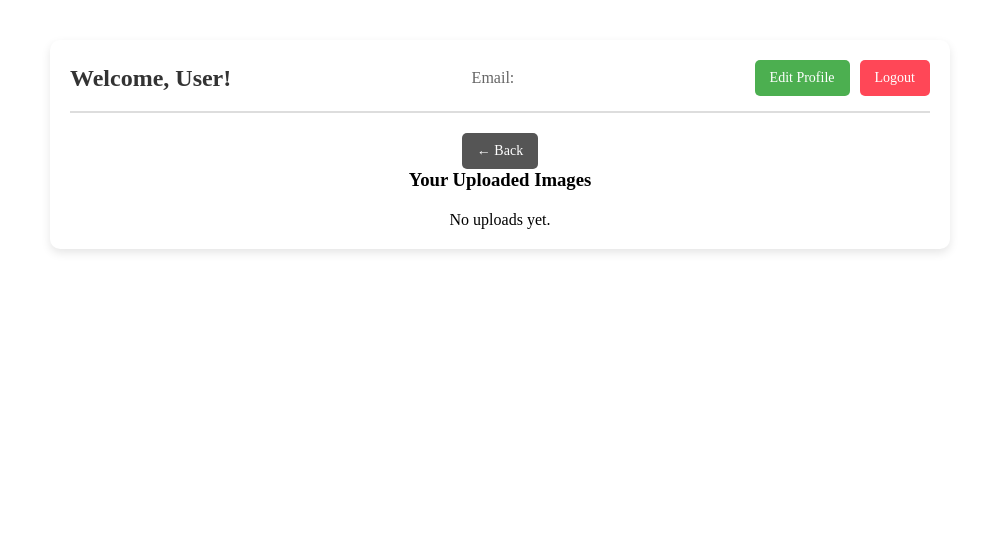
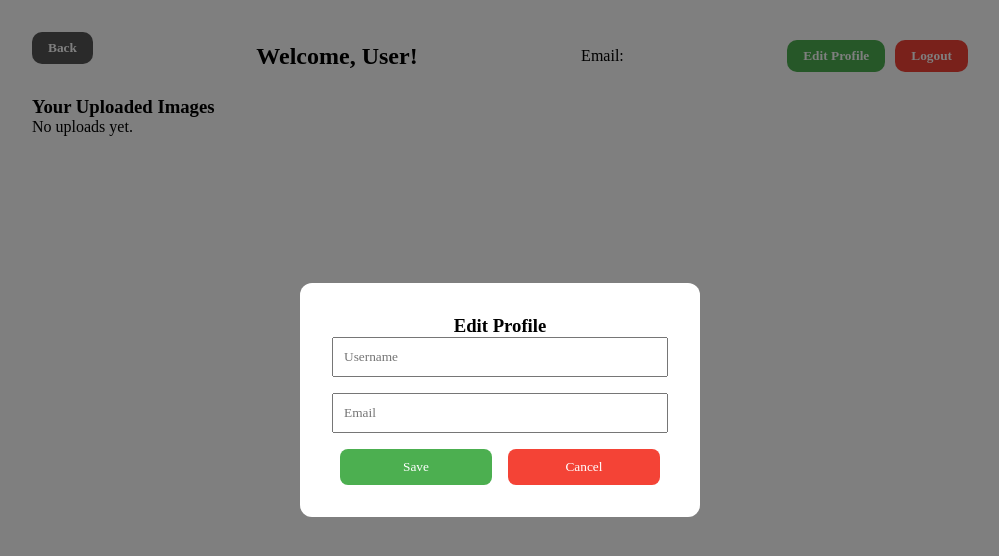
Before and after one commit to GeethapriyanS/Pictoria-Image-finder, a React (Vite) app in the folder Pictoria_Frontend/: page /profile in a window 1280 px wide. Both pictures are taken after a click on the button "Edit Profile". Shown: the top 556 px of the page, without its empty margins (140-1139 px from the left). Built offline with nearby package versions, Linux system fonts and the light colour scheme.

Commit message:
changes added

```diff
--- a/Pictoria_Frontend/src/components/Home3.jsx
+++ b/Pictoria_Frontend/src/components/Home3.jsx
@@ -62,7 +62,7 @@ const fetchImages = async (query, newPage = 1) => {
 
         unsplashImages = unsplashResponse.data.results.map((img) => ({
           id: img.id,
-          imageUrl: img.urls.small, // Unsplash image URL
+          imageUrl: img.urls.small,
           title: img.alt_description || "Untitled",
           isUserUpload: false,
         }));
@@ -144,7 +144,7 @@ const fetchImages = async (query, newPage = 1) => {
           value={searchTerm}
           onChange={(e) => setSearchTerm(e.target.value)}
         />
-        <button onClick={handleSearch}><img src={searchIcon} alt="search" /></button>
+        <button type="submit" onClick={handleSearch}><img src={searchIcon} alt="search" /></button>
       </div>
 
       {loading ? <p>Loading...</p> : (
--- a/Pictoria_Frontend/src/components/Profile.jsx
+++ b/Pictoria_Frontend/src/components/Profile.jsx
@@ -1,13 +1,15 @@
 import React, { useEffect, useState } from "react";
 import axios from "axios";
+import "../css/Profile.css";
 import { Link, useNavigate } from "react-router-dom";
-import "../css/Profile.css";
 
 const Profile = () => {
   const [userImages, setUserImages] = useState([]);
   const [userInfo, setUserInfo] = useState({});
+  const [isEditing, setIsEditing] = useState(false);
+  const [editedInfo, setEditedInfo] = useState({ username: "", email: "" });
+
   const navigate = useNavigate();
-
   const userId = localStorage.getItem("userId");
 
   useEffect(() => {
@@ -32,37 +34,83 @@ const Profile = () => {
     navigate("/login");
   };
 
+  const handleEditProfile = () => {
+    setEditedInfo({ username: userInfo.username, email: userInfo.email });
+    setIsEditing(true);
+  };
+
+  const handleSaveProfile = async () => {
+    try {
+      await axios.put(`http://localhost:5000/user/update/${userId}`, editedInfo);
+      setUserInfo(editedInfo);
+      setIsEditing(false);
+    } catch (error) {
+      console.error("Error updating profile:", error);
+    }
+  };
+
+  const handleDeleteImage = async (imageId) => {
+    try {
+      await axios.delete(`http://localhost:5000/user/image/${imageId}`);
+      setUserImages((prev) => prev.filter((img) => img._id !== imageId));
+    } catch (error) {
+      console.error("Error deleting image:", error);
+    }
+  };
+
   return (
     <div className="profile-container">
-      {/* Header */}
       <div className="profile-header">
+      <button className="back-btn" onClick={() => navigate("/home3")}>Back</button>
         <h2>Welcome, {userInfo.username || "User"}!</h2>
         <p>Email: {userInfo.email}</p>
-        <div>
-          <button className="edit-profile-btn">Edit Profile</button>
-          <button className="logout-btn" onClick={handleLogout}>Logout</button>
+        <div className="profile-actions">
+          <button onClick={handleEditProfile} className="edit-btn">Edit Profile</button>
+          <button onClick={handleLogout} className="logout-btn">Logout</button>
         </div>
       </div>
 
-      {/* Back Button */}
-      <button className="back-btn" onClick={() => navigate(-1)}>← Back</button>
+
 
       <h3>Your Uploaded Images</h3>
-
-      {/* Image Grid */}
       <div className="user-image-grid">
         {userImages.length > 0 ? (
           userImages.map((img) => (
             <div key={img._id} className="user-image-card">
               <img src={img.imageUrl} alt={img.title} />
-              <p>{img.title}</p>
-              <span className="edit-icon"></span>
+              <div className="image-footer">
+                <p>{img.title}</p>
+                <button onClick={() => handleDeleteImage(img._id)} className="delete-btn">Delete</button>
+              </div>
             </div>
           ))
         ) : (
           <p>No uploads yet.</p>
         )}
       </div>
+
+      {/* Modal for Editing Profile */}
+      {isEditing && (
+        <div className="modal">
+          <div className="modal-content">
+            <h3>Edit Profile</h3>
+            <input
+              type="text"
+              value={editedInfo.username}
+              onChange={(e) => setEditedInfo({ ...editedInfo, username: e.target.value })}
+              placeholder="Username"
+            />
+            <input
+              type="email"
+              value={editedInfo.email}
+              onChange={(e) => setEditedInfo({ ...editedInfo, email: e.target.value })}
+              placeholder="Email"
+            />
+            <button onClick={handleSaveProfile} className="save-btn">Save</button>
+            <button onClick={() => setIsEditing(false)} className="cancel-btn">Cancel</button>
+          </div>
+        </div>
+      )}
     </div>
   );
 };
--- a/Pictoria_Frontend/src/css/Profile.css
+++ b/Pictoria_Frontend/src/css/Profile.css
@@ -1,116 +1,124 @@
 .profile-container {
-    max-width: 900px;
-    margin: 40px auto;
-    padding: 20px;
-    background: #fff;
-    box-shadow: 0 4px 10px rgba(0, 0, 0, 0.1);
-    border-radius: 10px;
-    text-align: center;
+  padding: 2rem;
+  max-width: 1000px;
+  margin: 0 auto;
 }
 
 .profile-header {
   display: flex;
+  justify-content: space-between;
   align-items: center;
-    justify-content: space-between;
-    border-bottom: 2px solid #ddd;
-    padding-bottom: 15px;
-    margin-bottom: 20px;
+  margin-bottom: 1rem;
 }
 
-  .profile-header h2 {
-    font-size: 24px;
-    color: #333;
+.profile-actions {
+  display: flex;
+  gap: 10px;
 }
 
-  .profile-header p {
-    font-size: 16px;
-    color: #666;
+.edit-btn, .logout-btn, .back-btn {
+  padding: 8px 16px;
+  border: none;
+  border-radius: 10px;
+  font-weight: bold;
+  cursor: pointer;
 }
 
-  .logout-btn,
-  .edit-profile-btn,
-  .back-btn {
-    padding: 10px 15px;
-    font-size: 14px;
-    border: none;
-    border-radius: 5px;
-    cursor: pointer;
-    transition: 0.3s;
+.edit-btn {
+  background-color: #4CAF50;
+  color: white;
 }
 
 .logout-btn {
-    background: #ff4757;
+  background-color: #F44336;
   color: white;
 }
 
-  .logout-btn:hover {
-    background: #e84118;
-  }
-
-  .edit-profile-btn {
-    background: #4CAF50;
+.back-btn {
+  background-color: #555;
   color: white;
-    margin-right: 10px;
-  }
-
-  .edit-profile-btn:hover {
-    background: #3c9e40;
-  }
-
-  .back-btn {
-    background: #555;
-    color: white;
-  }
-
-  .back-btn:hover {
-    background: #333;
+  margin-bottom: 1rem;
 }
 
 .user-image-grid {
   display: grid;
   grid-template-columns: repeat(auto-fit, minmax(250px, 1fr));
-    gap: 15px;
-    margin-top: 20px;
+  gap: 20px;
 }
 
 .user-image-card {
-    position: relative;
+  background: white;
   border-radius: 10px;
   overflow: hidden;
-    box-shadow: 0 2px 10px rgba(0, 0, 0, 0.2);
-    transition: transform 0.3s;
+  box-shadow: 0 2px 8px rgba(0,0,0,0.1);
+  text-align: center;
 }
 
 .user-image-card img {
   width: 100%;
   height: 200px;
   object-fit: cover;
-    border-radius: 10px;
 }
 
-  .user-image-card p {
-    font-size: 14px;
+.image-footer {
   padding: 10px;
-    color: #333;
-    background: #f1f1f1;
+  display: flex;
+  justify-content: space-between;
+  align-items: center;
+}
+
+.delete-btn {
+  background: none;
+  border: none;
+  font-size: 18px;
+  cursor: pointer;
+  color: red;
+}
+
+/* Modal styles */
+.modal {
+  position: fixed;
+  top: 0;
+  left: 0;
+  width: 100%;
+  height: 100%;
+  background: rgba(0,0,0,0.5);
+  display: flex;
+  justify-content: center;
+  align-items: center;
+}
+
+.modal-content {
+  background: white;
+  padding: 2rem;
+  border-radius: 12px;
+  width: 90%;
+  max-width: 400px;
   text-align: center;
 }
 
-  .user-image-card:hover {
-    transform: scale(1.05);
+.modal-content input {
+  display: block;
+  width: 100%;
+  padding: 10px;
+  margin-bottom: 1rem;
 }
 
-  .edit-icon {
-    position: absolute;
-    top: 10px;
-    right: 10px;
-    background: rgba(0, 0, 0, 0.6);
+.save-btn {
+  background-color: #4CAF50;
+  padding: 10px;
   color: white;
-    padding: 5px;
-    border-radius: 50%;
-    cursor: pointer;
+  border: none;
+  width: 45%;
+  margin-right: 5%;
+  border-radius: 8px;
 }
 
-  .edit-icon:hover {
-    background: rgba(0, 0, 0, 0.8);
+.cancel-btn {
+  background-color: #F44336;
+  padding: 10px;
+  color: white;
+  border: none;
+  width: 45%;
+  border-radius: 8px;
 }
```
Also changed, not shown: 1 other file (tests, documents, lock files or other folders). Lines whose indentation alone changed are shown as unchanged.
